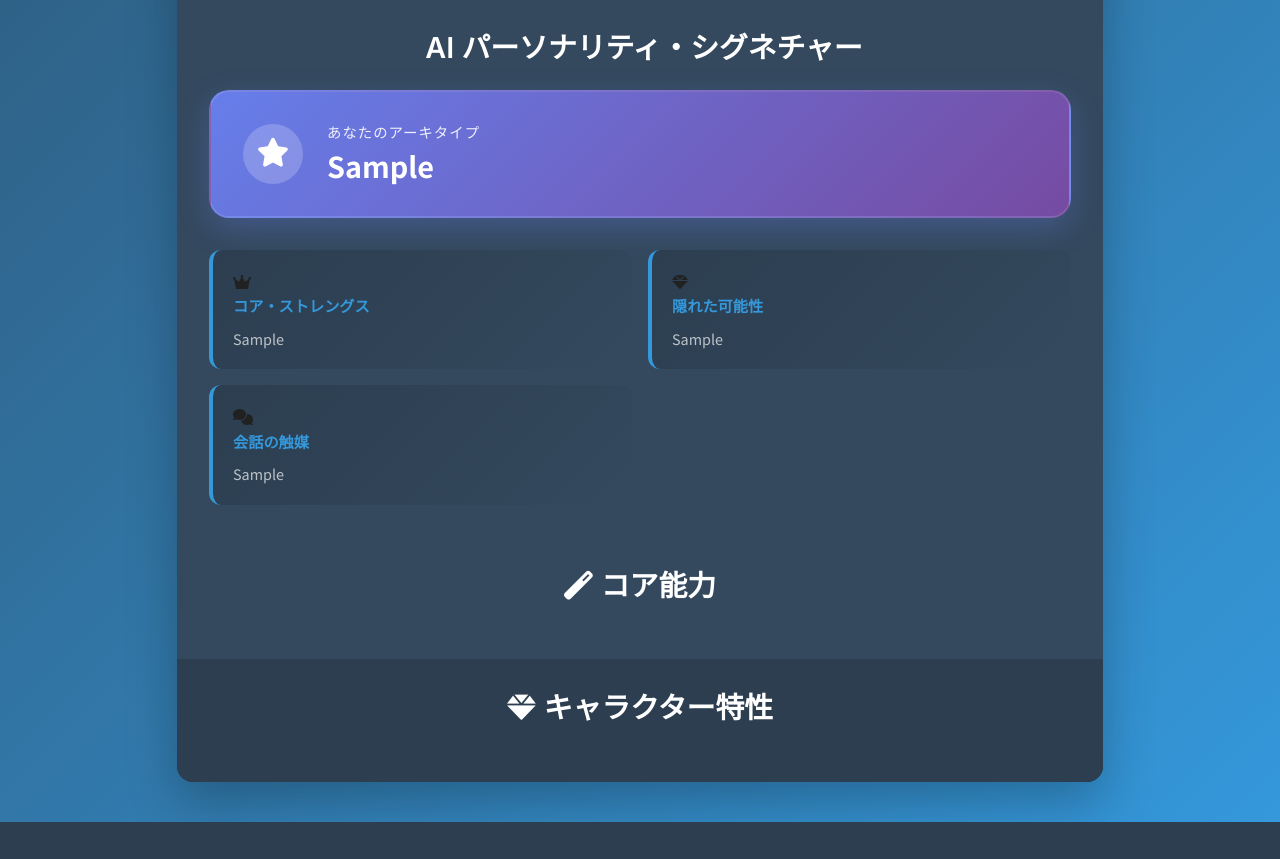
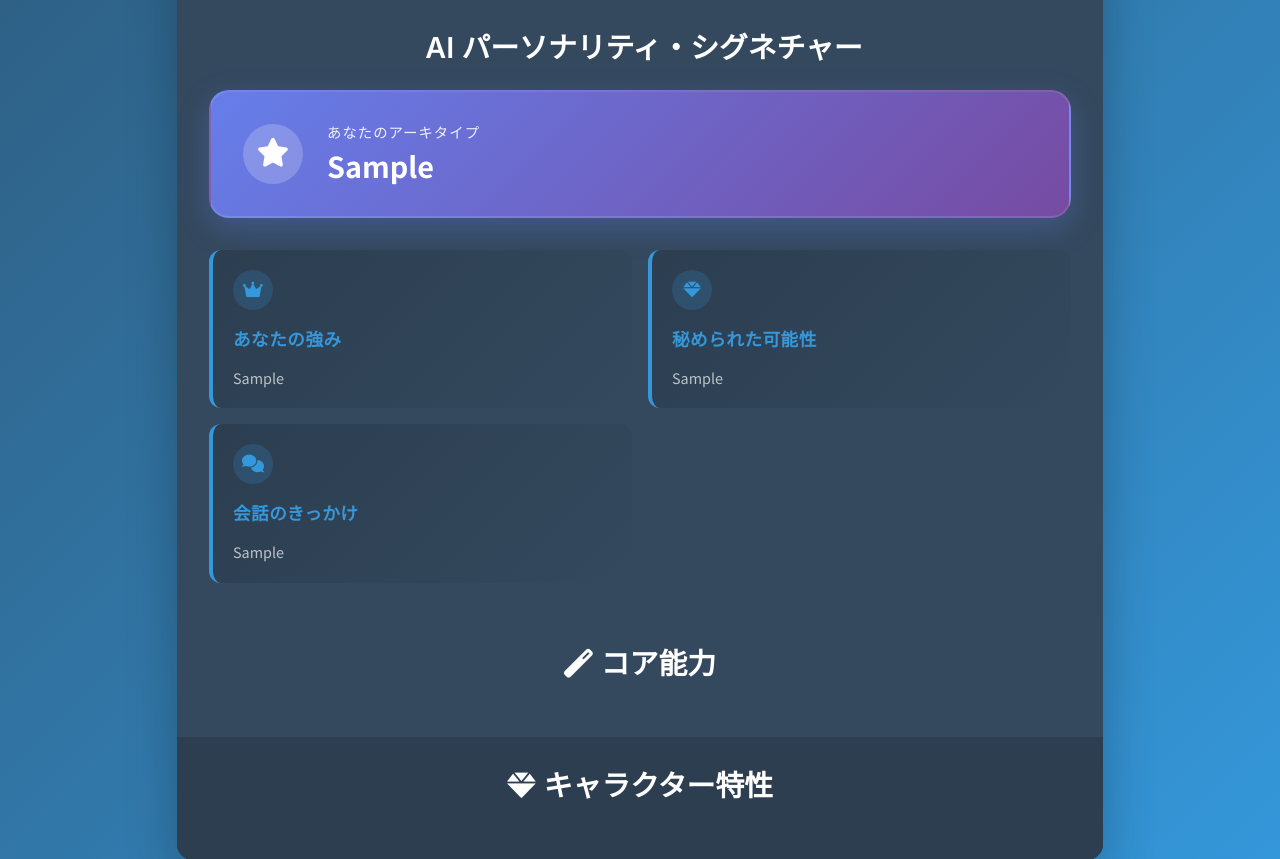
Before and after one commit to PhanAnh-V/StudentVibe, a Flask app: page /profile/1 in a window 1280 px wide. Shown: the part 1368-2227 px from the top of the page. Before the commit the page ends 2190 px from the top, so only its background shows below. Run offline with Flask 3, Linux system fonts and the light colour scheme; tables that the repository leaves empty hold one stand-in row (values such as "Sample post"); some libraries are stand-ins or nearby versions.

Commit message:
Showcase student personality insights on the profile page for analysis
Updates profile.html to display core_strength, hidden_potential, and conversation_catalyst, enhancing the personality report.

Replit-Commit-Author: Agent
Replit-Commit-Session-Id: 91940a6a-1790-4984-91cc-6c38fa27a8ff
Replit-Commit-Screenshot-Url: https://storage.googleapis.com/screenshot-production-us-central1/5cd99704-f3ff-4a42-b052-420f8a7cec5c/045a0fdb-78eb-40c0-8144-5065d12a39d1.jpg

```diff
--- a/templates/profile.html
+++ b/templates/profile.html
@@ -280,11 +280,32 @@
             box-shadow: 0 8px 25px rgba(0, 0, 0, 0.2);
         }
 
+        .ability-icon {
+            background: rgba(52, 152, 219, 0.2);
+            border-radius: 50%;
+            width: 40px;
+            height: 40px;
+            display: flex;
+            align-items: center;
+            justify-content: center;
+            font-size: 1.1rem;
+            color: #3498db;
+            margin-bottom: 1rem;
+            transition: all 0.3s ease;
+        }
+
+        .ability-card:hover .ability-icon {
+            background: rgba(46, 204, 113, 0.2);
+            color: #2ecc71;
+            transform: scale(1.1);
+        }
+
         .ability-name {
             color: #3498db;
-            font-size: 0.95rem;
+            font-size: 1.1rem;
             font-weight: 600;
-            margin-bottom: 0.5rem;
+            margin-bottom: 0.8rem;
+            letter-spacing: 0.5px;
         }
 
         .ability-description {
@@ -666,14 +687,14 @@
                             </div>
                             {% endif %}
 
-                            <!-- Three Insights Grid -->
+                            <!-- Personality Insights Grid -->
                             <div class="abilities-grid">
                                 {% if personality_signature.core_strength %}
                                 <div class="ability-card">
                                     <div class="ability-icon">
                                         <i class="fas fa-crown"></i>
                                     </div>
-                                    <div class="ability-name">コア・ストレングス</div>
+                                    <div class="ability-name">あなたの強み</div>
                                     <div class="ability-description japanese-text">{{ personality_signature.core_strength }}</div>
                                 </div>
                                 {% endif %}
@@ -683,7 +704,7 @@
                                     <div class="ability-icon">
                                         <i class="fas fa-gem"></i>
                                     </div>
-                                    <div class="ability-name">隠れた可能性</div>
+                                    <div class="ability-name">秘められた可能性</div>
                                     <div class="ability-description japanese-text">{{ personality_signature.hidden_potential }}</div>
                                 </div>
                                 {% endif %}
@@ -693,7 +714,7 @@
                                     <div class="ability-icon">
                                         <i class="fas fa-comments"></i>
                                     </div>
-                                    <div class="ability-name">会話の触媒</div>
+                                    <div class="ability-name">会話のきっかけ</div>
                                     <div class="ability-description japanese-text">{{ personality_signature.conversation_catalyst }}</div>
                                 </div>
                                 {% endif %}
```
Also changed, not shown: attached_assets/image_1751596039817.png (added).
